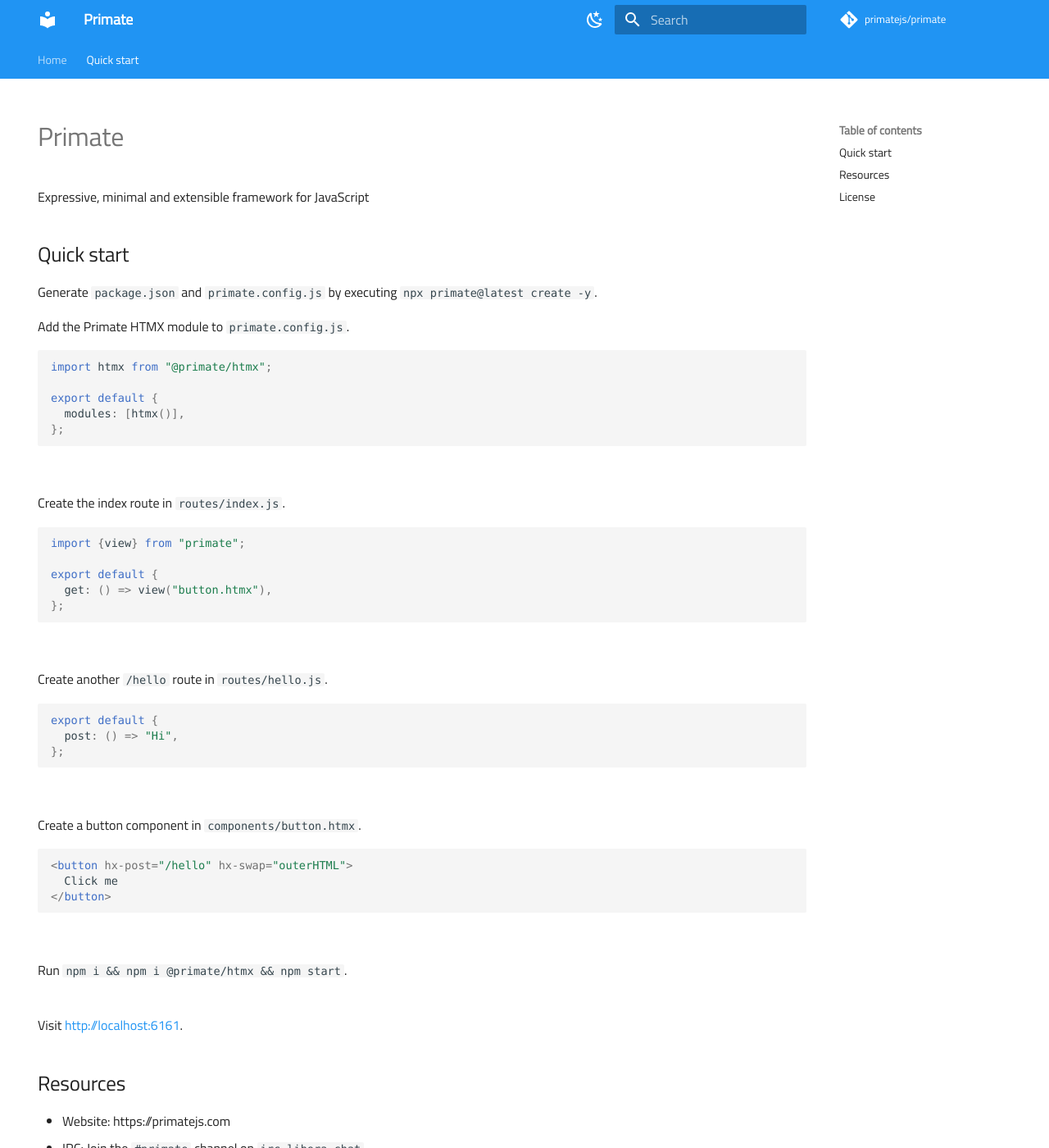
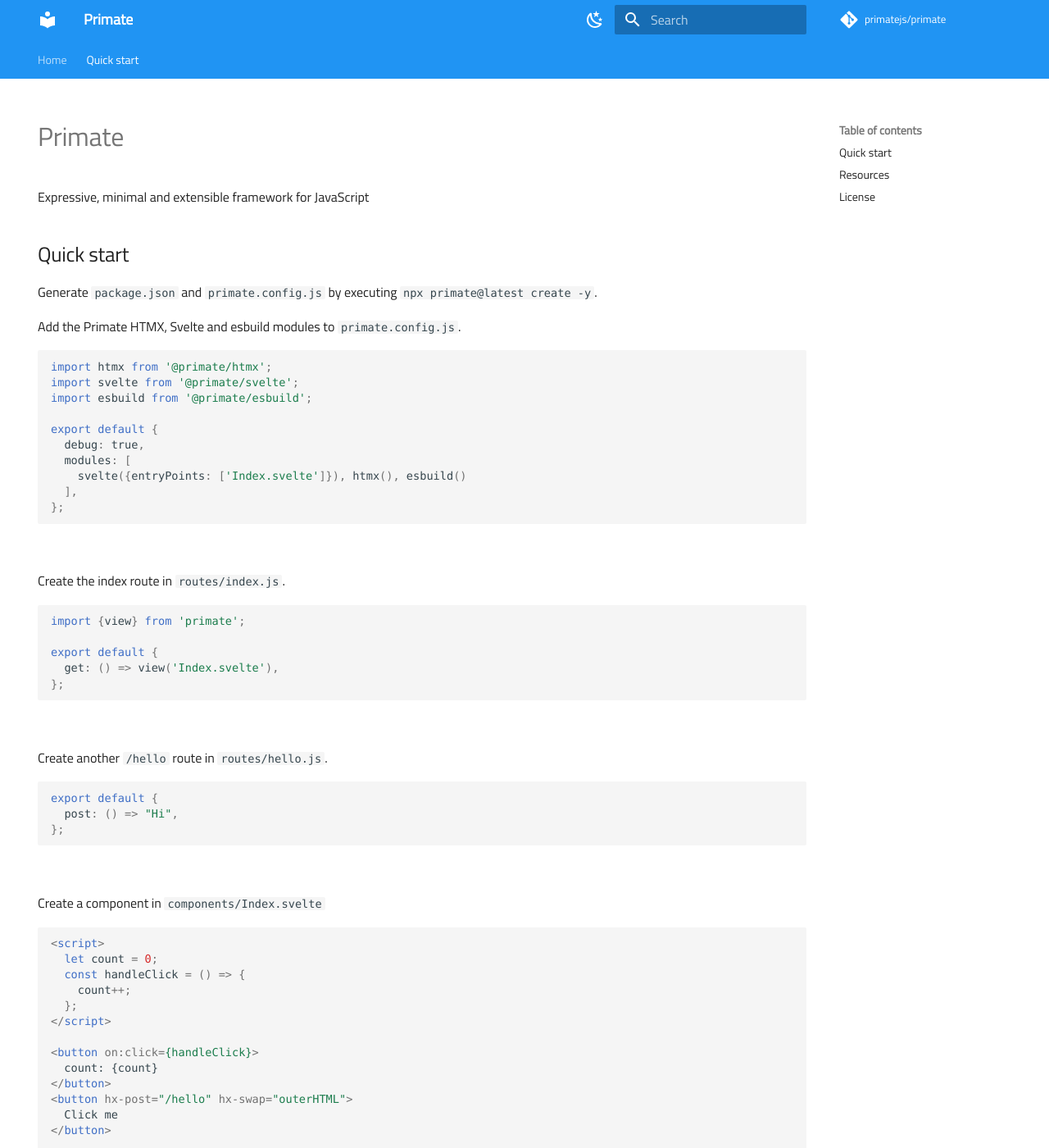
Before and after one commit to phaleth/primatejs-website, an MkDocs documentation site: the page built from docs/quick-start/index.md, in a window 1280 px wide and 1400 px high. Shown: the whole window at 82% size. Built offline with MkDocs 1.6.1 and Material for MkDocs 9.7.7, drawn with Linux system fonts in a browser that asks for light colours; comment, search, counter and statistics services are not loaded; some of the changed text lies outside the part shown.

Commit message:
Update quick start

````diff
--- a/docs/quick-start/index.md
+++ b/docs/quick-start/index.md
@@ -11,13 +11,18 @@ Expressive, minimal and extensible framework for JavaScript
 
 Generate `package.json` and `primate.config.js` by executing `npx primate@latest create -y`.
 
-Add the Primate HTMX module to `primate.config.js`.
+Add the Primate HTMX, Svelte and esbuild modules to `primate.config.js`.
 
 ```js
-import htmx from "@primate/htmx";
+import htmx from '@primate/htmx';
+import svelte from '@primate/svelte';
+import esbuild from '@primate/esbuild';
 
 export default {
-  modules: [htmx()],
+  debug: true,
+  modules: [
+    svelte({entryPoints: ['Index.svelte']}), htmx(), esbuild()
+  ],
 };
 ```
 <br/>
@@ -25,10 +30,10 @@ export default {
 Create the index route in `routes/index.js`.
 
 ```js
-import {view} from "primate";
+import {view} from 'primate';
 
 export default {
-  get: () => view("button.htmx"),
+  get: () => view('Index.svelte'),
 };
 ```
 <br/>
@@ -42,16 +47,36 @@ export default {
 ```
 <br/>
 
-Create a button component in `components/button.htmx`.
+Create a component in `components/Index.svelte`
 
 ```html
+<script>
+  let count = 0;
+  const handleClick = () => {
+    count++;
+  };
+</script>
+
+<button on:click={handleClick}>
+  count: {count}
+</button>
 <button hx-post="/hello" hx-swap="outerHTML">
   Click me
 </button>
+
+<style>
+  button {
+    border-radius: 4px;
+    background-color: #5ca1e1;
+    border: none;
+    color: #fff;
+    display: block;
+  }
+</style>
 ```
 <br/>
 
-Run `npm i && npm i @primate/htmx && npm start`.
+Run `npm i && npm i @primate/htmx @primate/svelte @primate/esbuild && npm run dev`.
 <br/><br/>
 
 Visit <http://localhost:6161>.
````
